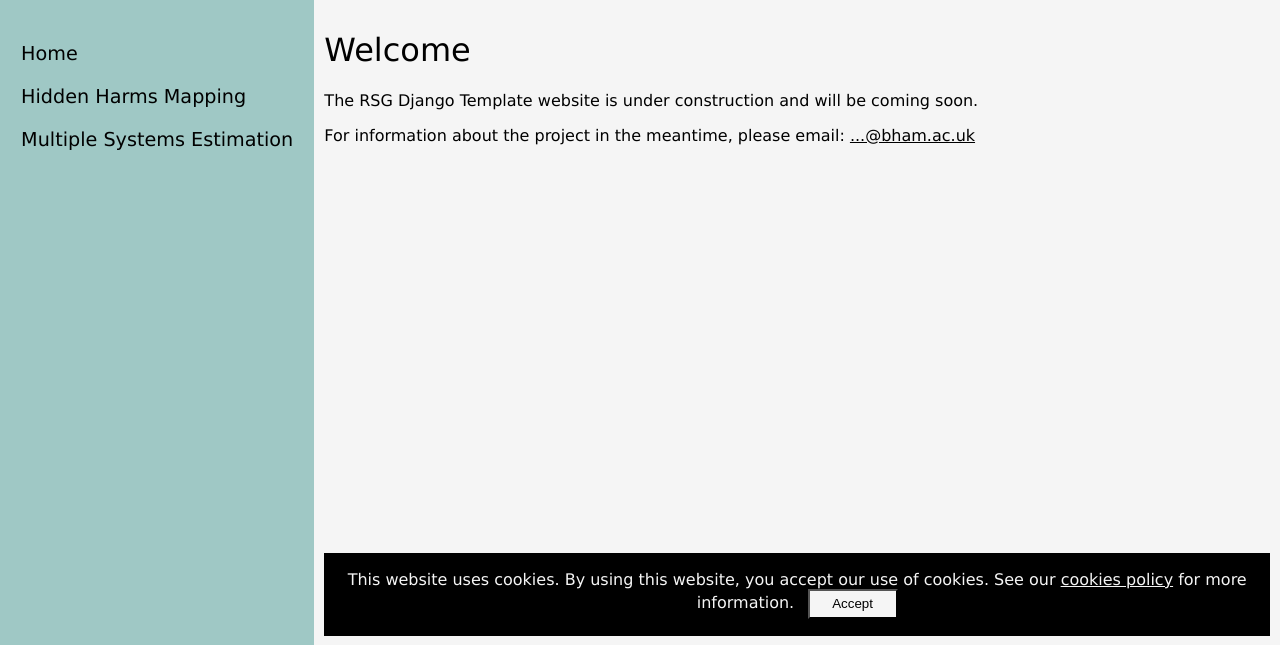
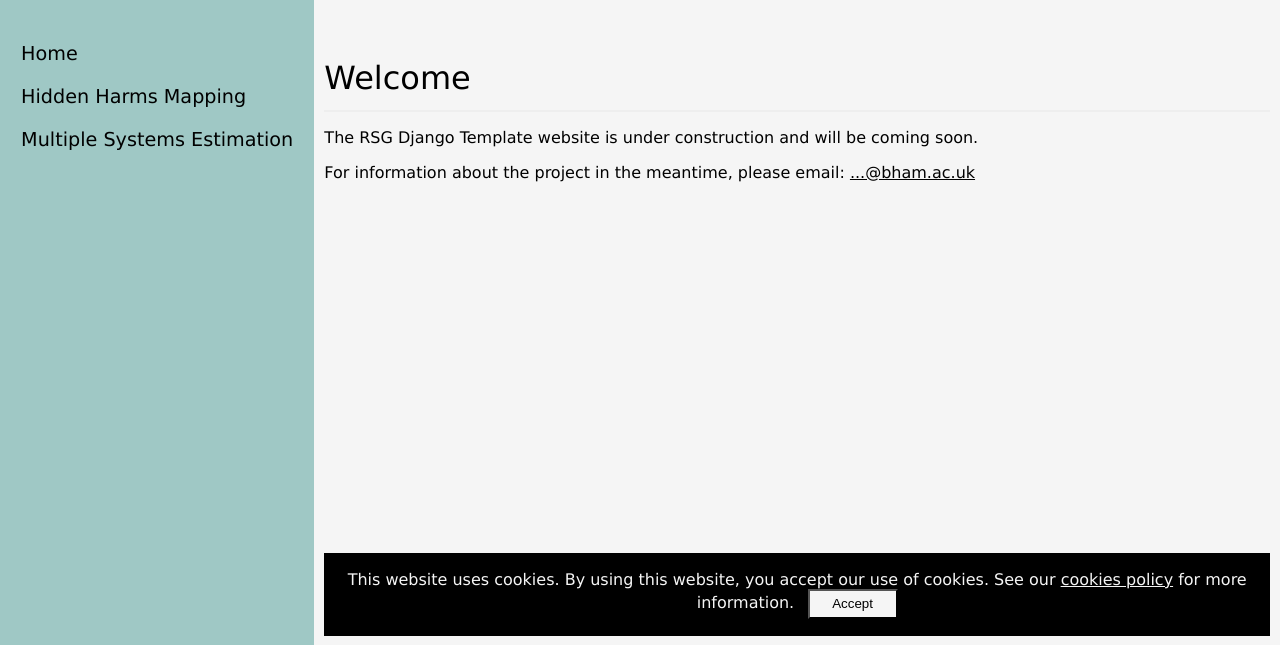
Before and after one commit to HiddenHarmsHub/hidden-harms-hub, a Django app: page / in a window 1280 px wide. Shown: the part 100-745 px from the top of the page. Run offline with Django 3.2, Linux system fonts and the light colour scheme; parts of the project's set-up code (start-up, migrations or seed data) failed here and were passed over.

Commit message:
add some of Rowland's css suggestions

```diff
--- a/django/core/static/css/style.css
+++ b/django/core/static/css/style.css
@@ -98,8 +98,29 @@ div#page-content {
 }
 
 h1,
+h2,
+h3 {
+    font-weight: normal;
+    margin-top: 1.5em;
+    margin-bottom: 0.5em;
+    line-height: 1.3;
+
+}
+
+h1 {
+    font-size: 2em;
+    border-bottom: 2px solid #eee;
+    padding-bottom: 10px;
+}
+
 h2 {
-    font-weight: normal;
+    font-size: 1.75em;
+    border-bottom: 1px solid #eee;
+    padding-bottom: 8px;
+}
+
+h3 {
+    font-size: 1.4em;
 }
 
 nav.active {
```
